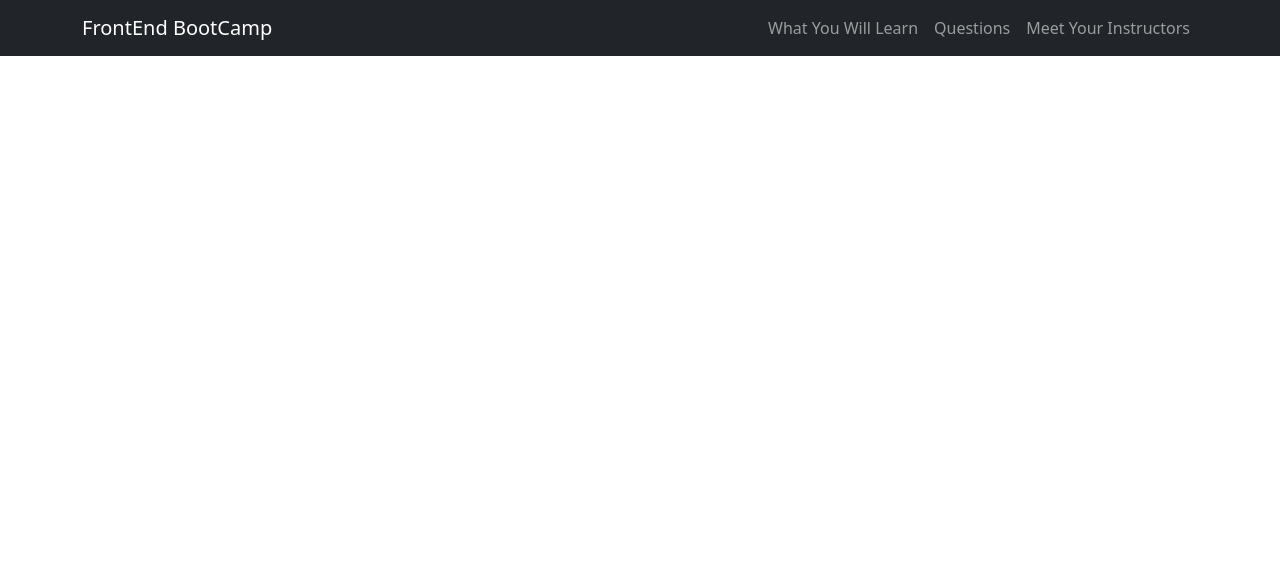
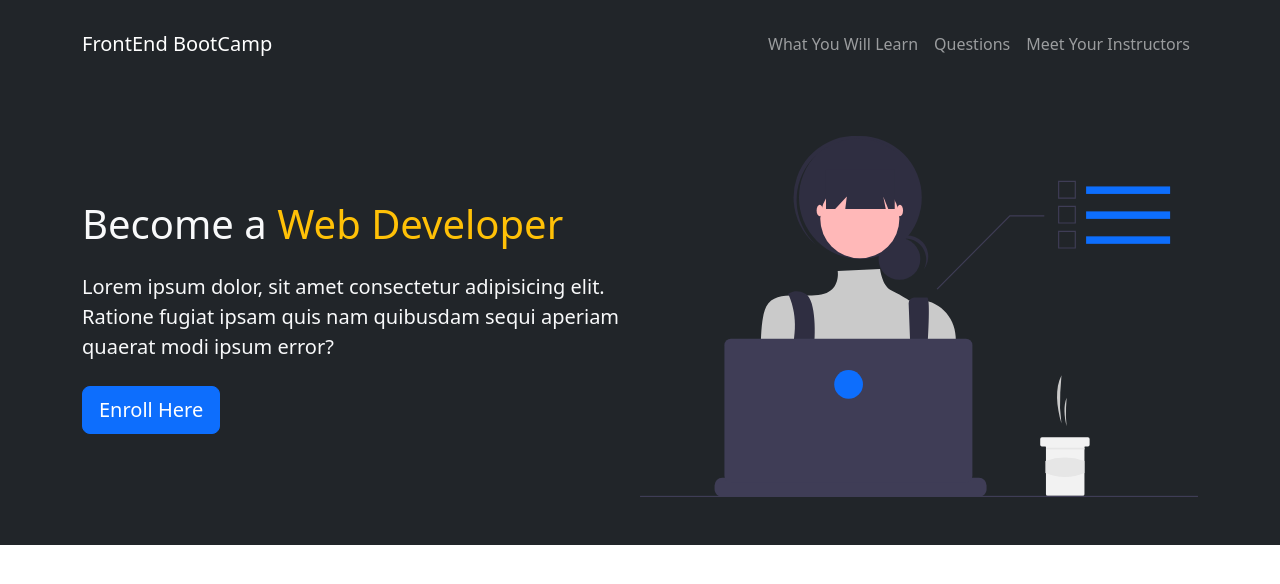
Before and after one commit to Olive-Spider/bootstrap101, a plain HTML site: page index.html in a window 1280 px wide. Drawn offline with nearby package versions, Linux system fonts and the light colour scheme.

Commit message:
Showcase area added

```diff
--- a/index.html
+++ b/index.html
@@ -9,7 +9,10 @@
     <title>FrontEnd BootCamp</title>
 </head>
 <body>
-    <nav class="navbar navbar-expand-lg bg-dark navbar-dark">
+
+    <!-- Navbar -->
+
+    <nav class="navbar navbar-expand-lg bg-dark navbar-dark py-4">
        <div class="container">
         <a href="#" class="navbar-brand">FrontEnd BootCamp</a>
 
@@ -40,6 +43,22 @@
         </div>
        </div>
     </nav>
+
+    <!-- Showcase -->
+    <section class="bg-dark text-light p-5 text-center text-sm-start">
+     <div class="container">
+        <div class="d-sm-flex align-items-center justify-content-between">
+            <div>
+                <h1>Become a <span class="text-warning">Web Developer</span></h1>
+                <p class="lead my-4">Lorem ipsum dolor, sit amet consectetur adipisicing elit. Ratione fugiat ipsam quis nam quibusdam sequi aperiam quaerat modi ipsum error?</p>
+                <button class="btn btn-primary btn-lg">Enroll Here</button>
+            </div>
+            <img class="img-fluid w-50 d-none d-sm-block" src="img/showcase.svg" alt="showcase">
+        </div>
+     </div>
+    </section>
+
+
     <script src="https://cdn.jsdelivr.net/npm/@popperjs/core@2.11.6/dist/umd/popper.min.js" integrity="sha384-oBqDVmMz9ATKxIep9tiCxS/Z9fNfEXiDAYTujMAeBAsjFuCZSmKbSSUnQlmh/jp3" crossorigin="anonymous"></script>
     <script src="https://cdn.jsdelivr.net/npm/bootstrap@5.3.0-alpha1/dist/js/bootstrap.min.js" integrity="sha384-mQ93GR66B00ZXjt0YO5KlohRA5SY2XofN4zfuZxLkoj1gXtW8ANNCe9d5Y3eG5eD" crossorigin="anonymous"></script>
 </body>
```
Also changed, not shown: img/fundamentals.svg (added), img/react.svg (added), img/showcase.svg (added).
